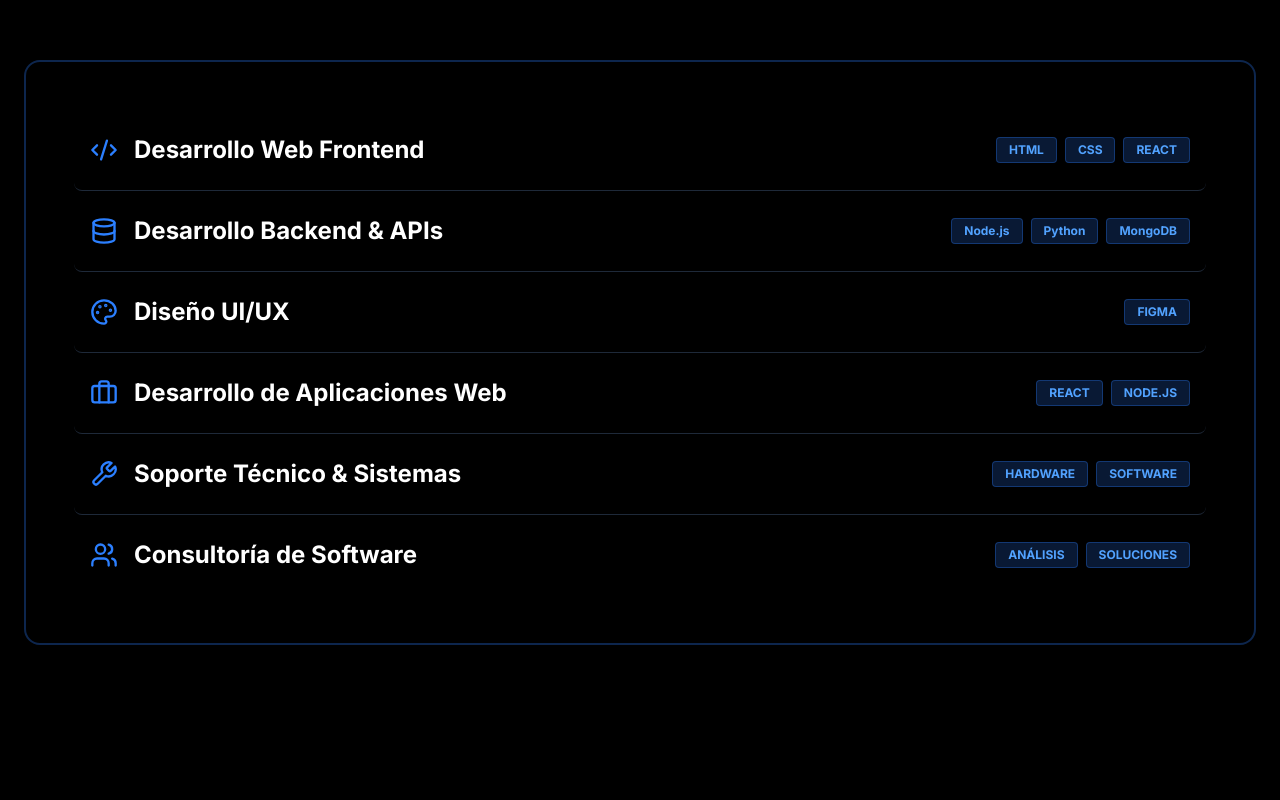
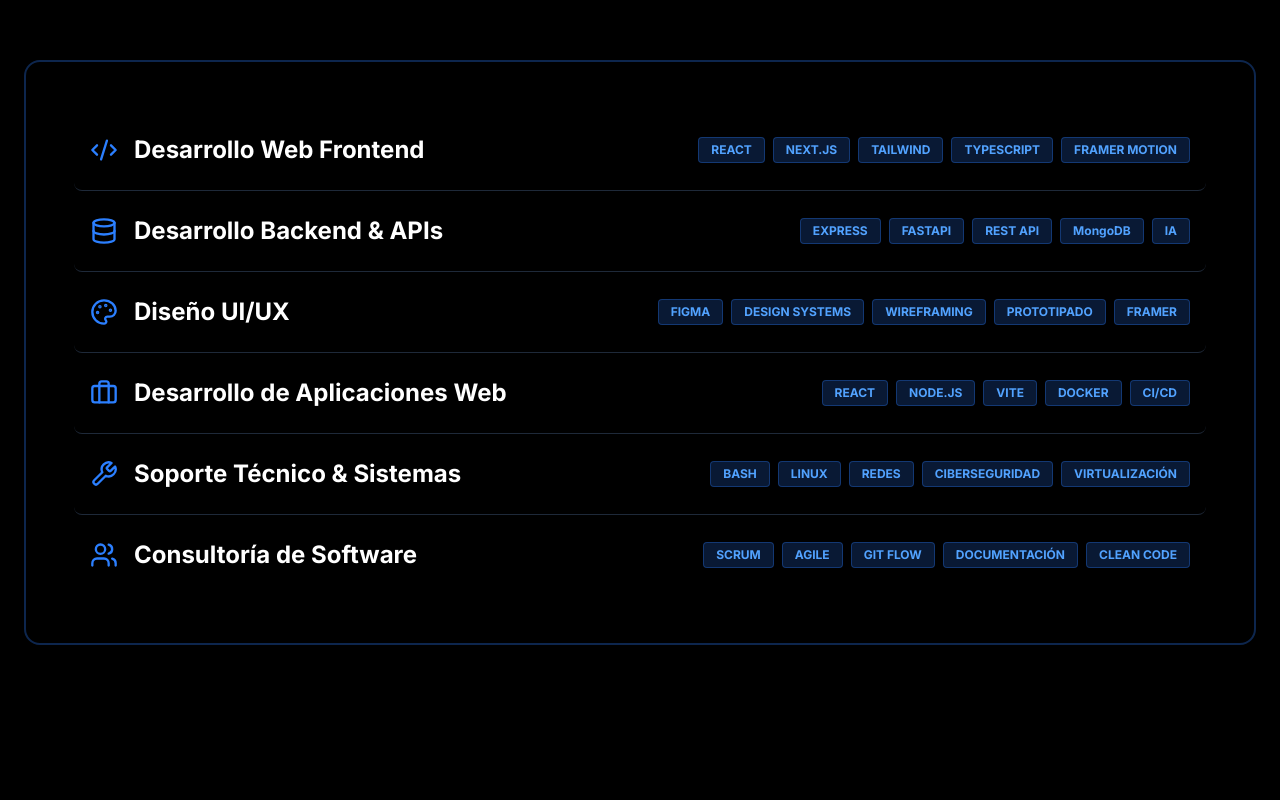
Before and after one commit to andresc1108/portafolio_disenio, a React (Vite) app: page / in a window 1280 px wide. Shown: the part 1820-2620 px from the top of the page. Built offline with nearby package versions, Linux system fonts and the light colour scheme.

Commit message:
feat: services tags and mobile menu fix

```diff
--- a/src/app/App.tsx
+++ b/src/app/App.tsx
@@ -63,7 +63,7 @@
       available: 'DISPONIBLE PARA OPORTUNIDADES',
       subtitle: 'Estudiante de Ingeniería de Software',
       description: 'en la Universidad Cooperativa de Colombia. Apasionado por construir experiencias digitales con tecnologías y creatividad.',
-      location: 'PASTO, COLOMBIA',
+      location: 'PASTO, NARIÑO, COLOMBIA',
       contact: 'CONTACTAR',
       projects: 'VER PROYECTOS'
     },
@@ -80,27 +80,27 @@
       list: [
         {
           title: 'Desarrollo Web Frontend',
-          tags: ['HTML', 'CSS', 'REACT']
+          tags: ['REACT', 'NEXT.JS','TAILWIND', 'TYPESCRIPT','FRAMER MOTION']
         },
         {
           title: 'Desarrollo Backend & APIs',
-          tags: ['Node.js', 'Python', 'MongoDB']
+          tags: ['EXPRESS', 'FASTAPI','REST API','MongoDB','IA']
         },
         {
           title: 'Diseño UI/UX',
-          tags: ['FIGMA']
+          tags: ['FIGMA', 'DESIGN SYSTEMS', 'WIREFRAMING', 'PROTOTIPADO', 'FRAMER']
         },
         {
           title: 'Desarrollo de Aplicaciones Web',
-          tags: ['REACT', 'NODE.JS']
+          tags: ['REACT', 'NODE.JS','VITE','DOCKER','CI/CD']
         },
         {
           title: 'Soporte Técnico & Sistemas',
-          tags: ['HARDWARE', 'SOFTWARE']
+          tags: ['BASH','LINUX','REDES', 'CIBERSEGURIDAD','VIRTUALIZACIÓN']
         },
         {
           title: 'Consultoría de Software',
-          tags: ['ANÁLISIS', 'SOLUCIONES']
+          tags: ['SCRUM','AGILE', 'GIT FLOW', 'DOCUMENTACIÓN', 'CLEAN CODE']
         }
       ]
     },
@@ -211,7 +211,7 @@
       linkedin: 'LINKEDIN',
       phone: 'TELÉFONO',
       github: 'GITHUB',
-      footer: '© 2026 — Pasto, Colombia'
+      footer: '© 2026 — Pasto, Nariño, Colombia'
     }
   },
   en: {
@@ -243,27 +243,27 @@
       list: [
         {
           title: 'Frontend Web Development',
-          tags: ['HTML', 'CSS', 'REACT']
+          tags: ['REACT', 'NEXT.JS', 'TAILWIND', 'TYPESCRIPT', 'FRAMER MOTION']
         },
         {
           title: 'Backend Development & APIs',
-          tags: ['Node.js', 'Python', 'MongoDB']
+          tags: ['EXPRESS', 'FASTAPI', 'REST API', 'MongoDB', 'IA']
         },
         {
           title: 'UI/UX Design',
-          tags: ['FIGMA']
+          tags: ['FIGMA', 'DESIGN SYSTEMS', 'WIREFRAMING', 'PROTOTYPING', 'FRAMER']
         },
         {
           title: 'Web Application Development',
-          tags: ['REACT', 'NODE.JS']
+          tags: ['REACT', 'NODE.JS', 'VITE', 'DOCKER', 'CI/CD']
         },
         {
           title: 'Technical Support & Systems',
-          tags: ['HARDWARE', 'SOFTWARE']
+          tags: ['BASH', 'LINUX', 'NETWORKS', 'CYBERSECURITY', 'VIRTUALIZATION']
         },
         {
           title: 'Software Consulting',
-          tags: ['ANALYSIS', 'SOLUTIONS']
+          tags: ['SCRUM', 'AGILE', 'GIT FLOW', 'DOCUMENTATION', 'CLEAN CODE']
         }
       ]
     },
@@ -374,7 +374,7 @@
       linkedin: 'LINKEDIN',
       phone: 'PHONE',
       github: 'GITHUB',
-      footer: '© 2026 — Pasto, Colombia'
+      footer: '© 2026 — Pasto, Nariño, Colombia'
     }
   },
   pt: {
@@ -406,27 +406,27 @@
       list: [
         {
           title: 'Desenvolvimento Web Frontend',
-          tags: ['HTML', 'CSS', 'REACT']
+          tags: ['REACT', 'NEXT.JS', 'TAILWIND', 'TYPESCRIPT', 'FRAMER MOTION']
         },
         {
           title: 'Desenvolvimento Backend & APIs',
-          tags: ['Node.js', 'Python', 'MongoDB']
+          tags: ['EXPRESS', 'FASTAPI', 'REST API', 'MongoDB', 'IA']
         },
         {
           title: 'Design UI/UX',
-          tags: ['FIGMA']
+          tags: ['FIGMA', 'DESIGN SYSTEMS', 'WIREFRAMING', 'PROTOTIPAGEM', 'FRAMER']
         },
         {
           title: 'Desenvolvimento de Aplicações Web',
-          tags: ['REACT', 'NODE.JS']
+          tags: ['REACT', 'NODE.JS', 'VITE', 'DOCKER', 'CI/CD']
         },
         {
           title: 'Suporte Técnico & Sistemas',
-          tags: ['HARDWARE', 'SOFTWARE']
+          tags: ['BASH', 'LINUX', 'REDES', 'CIBERSEGURANÇA', 'VIRTUALIZAÇÃO']
         },
         {
           title: 'Consultoria de Software',
-          tags: ['ANÁLISE', 'SOLUÇÕES']
+          tags: ['SCRUM', 'AGILE', 'GIT FLOW', 'DOCUMENTAÇÃO', 'CLEAN CODE']
         }
       ]
     },
@@ -537,7 +537,7 @@
       linkedin: 'LINKEDIN',
       phone: 'TELEFONE',
       github: 'GITHUB',
-      footer: '© 2026 — Pasto, Colômbia'
+      footer: '© 2026 — Pasto, Nariño, Colômbia'
     }
   },
   fr: {
@@ -569,27 +569,27 @@
       list: [
         {
           title: 'Développement Web Frontend',
-          tags: ['HTML', 'CSS', 'REACT']
+          tags: ['REACT', 'NEXT.JS', 'TAILWIND', 'TYPESCRIPT', 'FRAMER MOTION']
         },
         {
           title: 'Développement Backend & APIs',
-          tags: ['Node.js', 'Python', 'MongoDB']
+          tags: ['EXPRESS', 'FASTAPI', 'REST API', 'MongoDB', 'IA']
         },
         {
           title: 'Design UI/UX',
-          tags: ['FIGMA']
+          tags: ['FIGMA', 'DESIGN SYSTEMS', 'WIREFRAMING', 'PROTOTYPAGE', 'FRAMER']
         },
         {
           title: 'Développement d\'Applications Web',
-          tags: ['REACT', 'NODE.JS']
+          tags: ['REACT', 'NODE.JS', 'VITE', 'DOCKER', 'CI/CD']
         },
         {
           title: 'Support Technique & Systèmes',
-          tags: ['HARDWARE', 'SOFTWARE']
+          tags: ['BASH', 'LINUX', 'RÉSEAUX', 'CYBERSÉCURITÉ', 'VIRTUALISATION']
         },
         {
           title: 'Consulting en Logiciel',
-          tags: ['ANALYSE', 'SOLUTIONS']
+          tags: ['SCRUM', 'AGILE', 'GIT FLOW', 'DOCUMENTATION', 'CLEAN CODE']
         }
       ]
     },
@@ -700,7 +700,7 @@
       linkedin: 'LINKEDIN',
       phone: 'TÉLÉPHONE',
       github: 'GITHUB',
-      footer: '© 2026 — Pasto, Colombie'
+      footer: '© 2026 — Pasto, Nariño, Colombie'
     }
   }
 };
```
